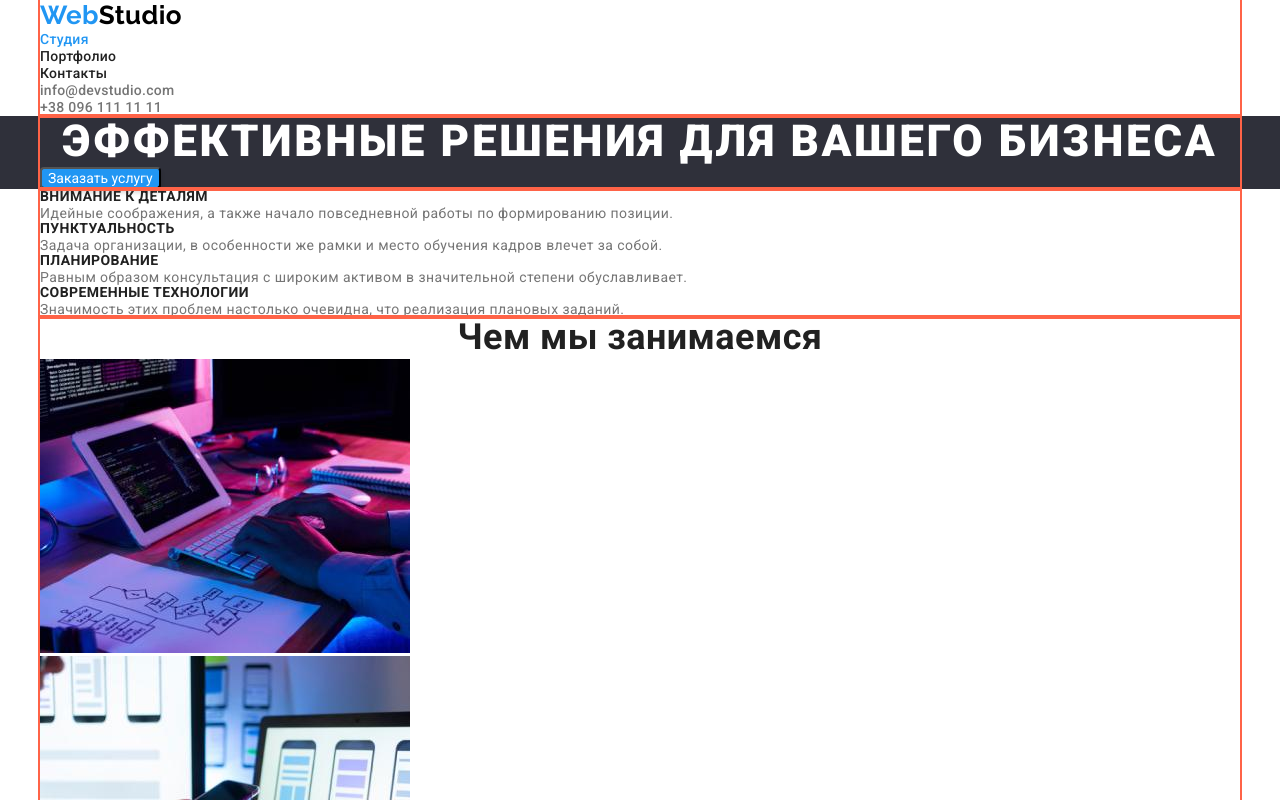
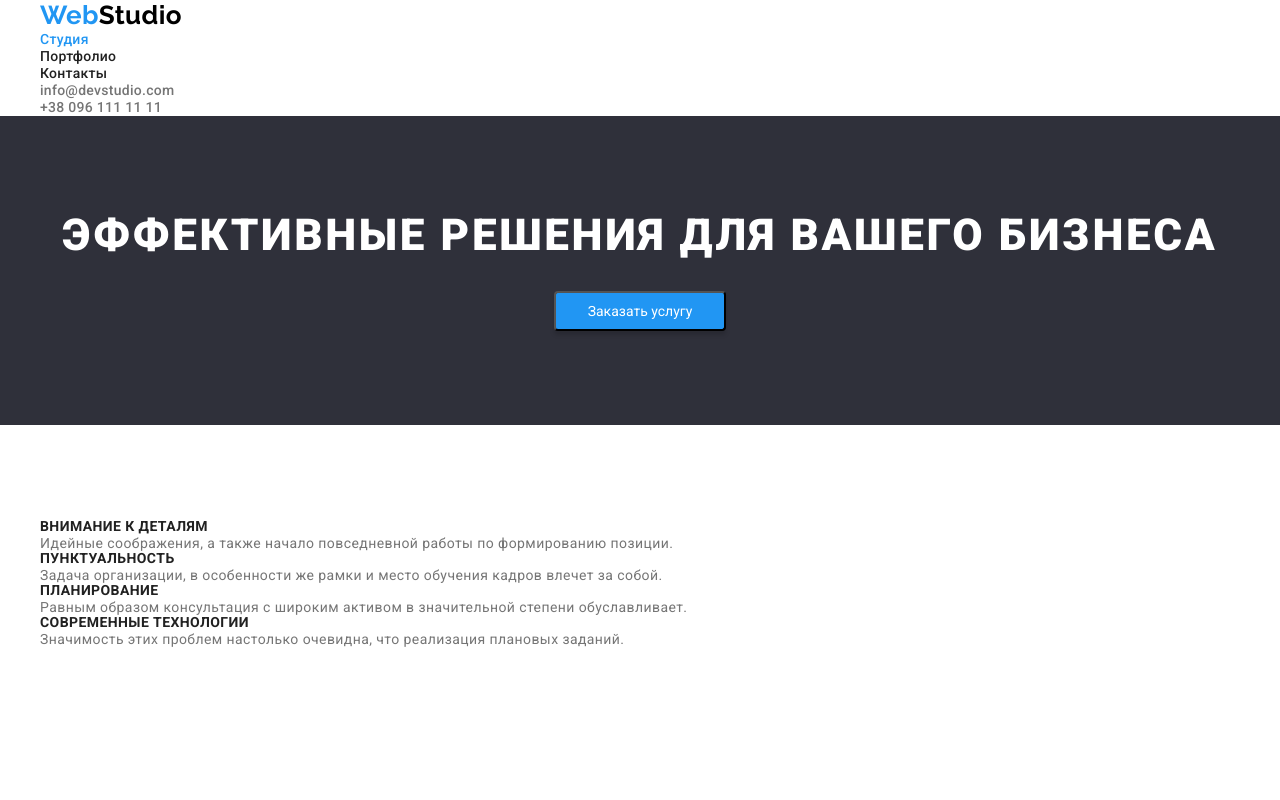
Before and after one commit to heywhatsup88/goit-markup-hw-03, a plain HTML site: page index.html in a window 1280 px wide. Shown: the top 800 px of the page. Drawn offline with nearby package versions, Linux system fonts and the light colour scheme.

Commit message:
add .section paddings

```diff
--- a/css/styles.css
+++ b/css/styles.css
@@ -22,7 +22,7 @@ ul, ol {
     width: 1200px;
     margin-left: auto;
     margin-right: auto;
-    outline: 2px solid tomato;
+    /* outline: 2px solid tomato; */
 }
 
 a {
@@ -96,10 +96,12 @@ body {
 }
 
 .hero {
+    text-align: center;
     background: var(--sections-color);
 }
 
 .hero-title {
+    margin-bottom: 30px;
     font-weight: 900;
     font-size: 44px;
     line-height: 1,36;
@@ -110,6 +112,7 @@ body {
 }
 
 .hero .button {
+    padding: 10px 32px;
     color: var(--background-color);
     background: var(--accent-color);
     box-shadow: 0px 4px 4px rgba(0, 0, 0, 0.15);
@@ -165,7 +168,8 @@ body {
 }
 
 .section {
-    background-color: var(--sections-color);
+    padding-top: 94px;
+    padding-bottom: 94px;
 }
 
 .team {
--- a/index.html
+++ b/index.html
@@ -20,7 +20,7 @@
 
     <header class="header">
       <div class="container">
-        <nav>
+        <nav class="container">
           <a href="./index.html" class="logo"
             ><span class="accent">Web</span>Studio</a
           >
@@ -31,6 +31,7 @@
           </ul>
         </nav>
         <ul class="contacts">
+          <div class="container">
           <li>
             <a href="mailto:info@devstudio.com" class="contacts-link"
               >info@devstudio.com</a
@@ -41,20 +42,21 @@
               >+38 096 111 11 11</a
             >
           </li>
+          </div>
         </ul>
       </div>
     </header>
     <main>
       <!-- hero -->
 
-      <section class="hero">
+      <section class="hero section">
         <div class="container">
           <h1 class="hero-title">Эффективные решения для вашего бизнеса</h1>
           <button type="button" class="button">Заказать услугу</button>
         </div>
       </section>
 
-      <section class="advantages">
+      <section class="advantages section">
         <div class="container">
           <h2 style="display: none">Скрытый заголовок</h2>
           <ul>
@@ -91,7 +93,7 @@
       </section>
       <!-- about -->
 
-      <section class="">
+      <section class="section">
         <div class="container">
           <h2 class="section-title">Чем мы занимаемся</h2>
           <ul>
@@ -103,7 +105,7 @@
       </section>
       <!-- team -->
 
-      <section class="team">
+      <section class="team section">
         <div class="container">
           <h2 class="team-title">Наша команда</h2>
           <ul>
```
Also changed, not shown: portfolio.html (+4 -2 lines).
